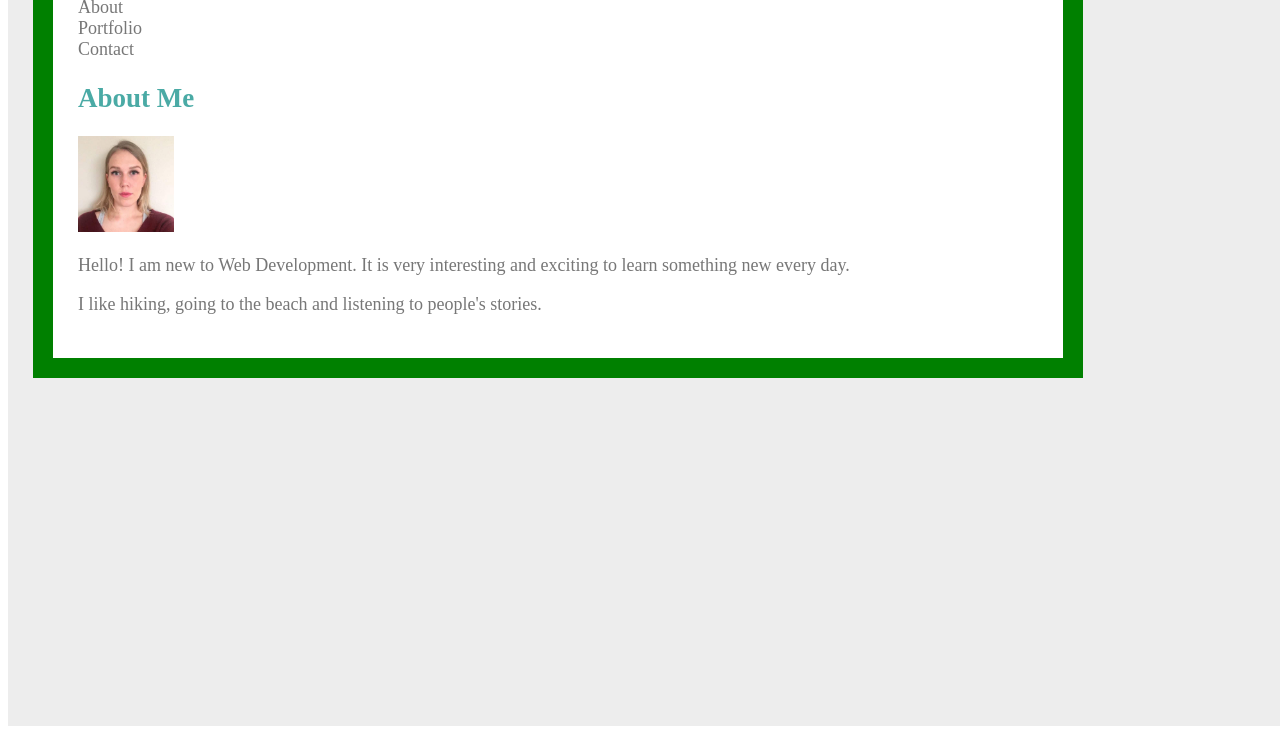
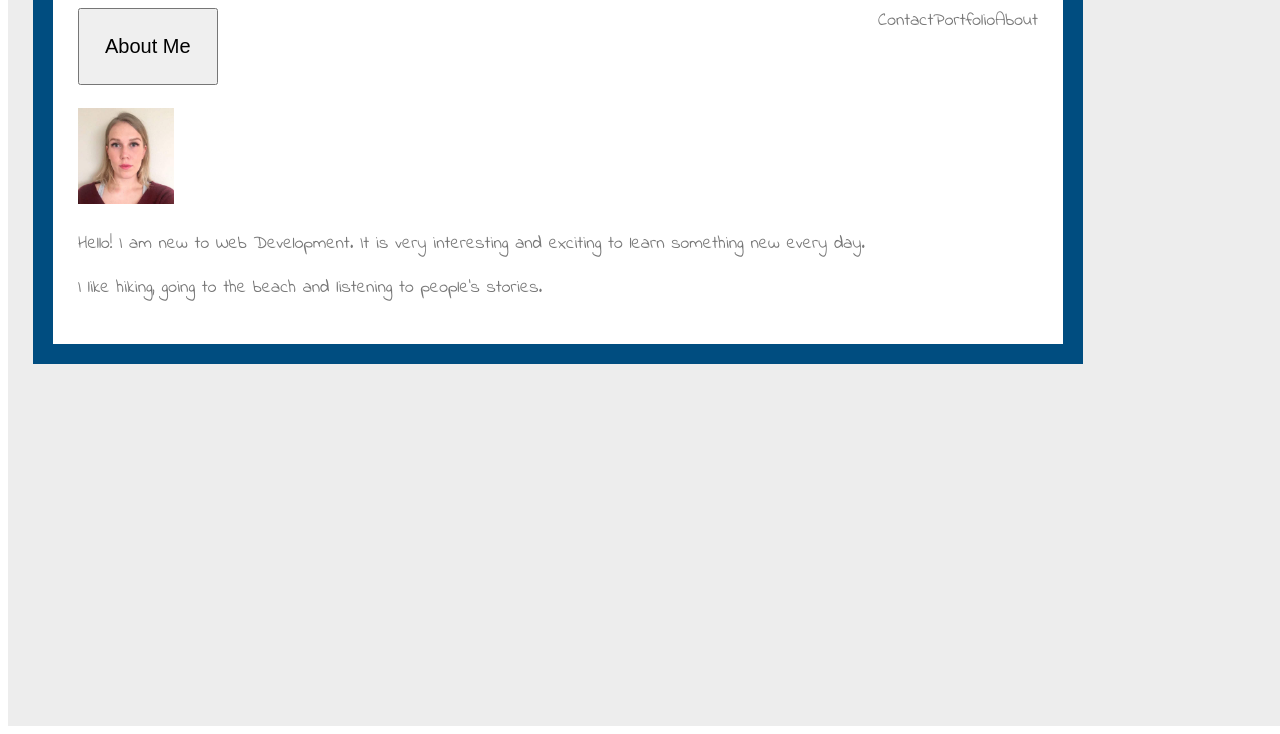
Before and after one commit to LubavaT/Basic-Portfolio, a plain HTML site: page index.html in a window 1280 px wide. Shown: the part 163-897 px from the top of the page. Drawn offline with Linux system fonts and the light colour scheme; a script that the page names is missing.

Commit message:
Updating files

```diff
--- a/assets/style.css
+++ b/assets/style.css
@@ -8,11 +8,12 @@ img {
 .container {
     background-color: #ffffff;
     width: 960px;
-    border: 20px solid green;
+    border: 20px solid rgb(0, 77, 128);
     padding: 25px;
     margin: 25px;
     color: #777777;
     font-size: 18px;
+    font-family: 'Indie Flower', cursive;
 }
 
 .component {
@@ -28,8 +29,6 @@ head {
 
 header {
     background-color: #ffffff;
-
-
 }
 
 h1 {
@@ -40,6 +39,20 @@ h2 {
     color: #4aaaa5;
 }
 
+
 body {
     background-color: #ffffff;
 }
+
+button {
+    padding: 25px;
+    cursor: pointer;
+    font-size: 20px;
+}
+
+button:hover {
+    background-color: rgb(0, 123, 139);
+}
+nav {
+    float: right;
+}
--- a/index.html
+++ b/index.html
@@ -9,6 +9,7 @@
                 <meta name="viewport" content="width=device-width, initial-scale=1">
                 <link rel="stylesheet" type="text/css" media="screen" href="assets/style.css">
                 <script src="main.js"></script>
+                <link href="https://fonts.googleapis.com/css?family=Indie+Flower" rel="stylesheet">
                 <header>
                     <h1>Luba Tcybina</h1>
                         <nav>About</nav>
@@ -19,7 +20,7 @@
 
             <body>
                 <main>
-                    <h2>About Me</h2>
+                    <h2><button>About Me</button></h2>
                     <img src="assets/images/my-picture.jpg" alt="my-picture" height: 50%   width: 50%;>
                     <p>Hello! I am new to Web Development. It is very interesting and exciting to learn something new every day.</p>
                     <p>I like hiking, going to the beach and listening to people's stories.</p>
```
